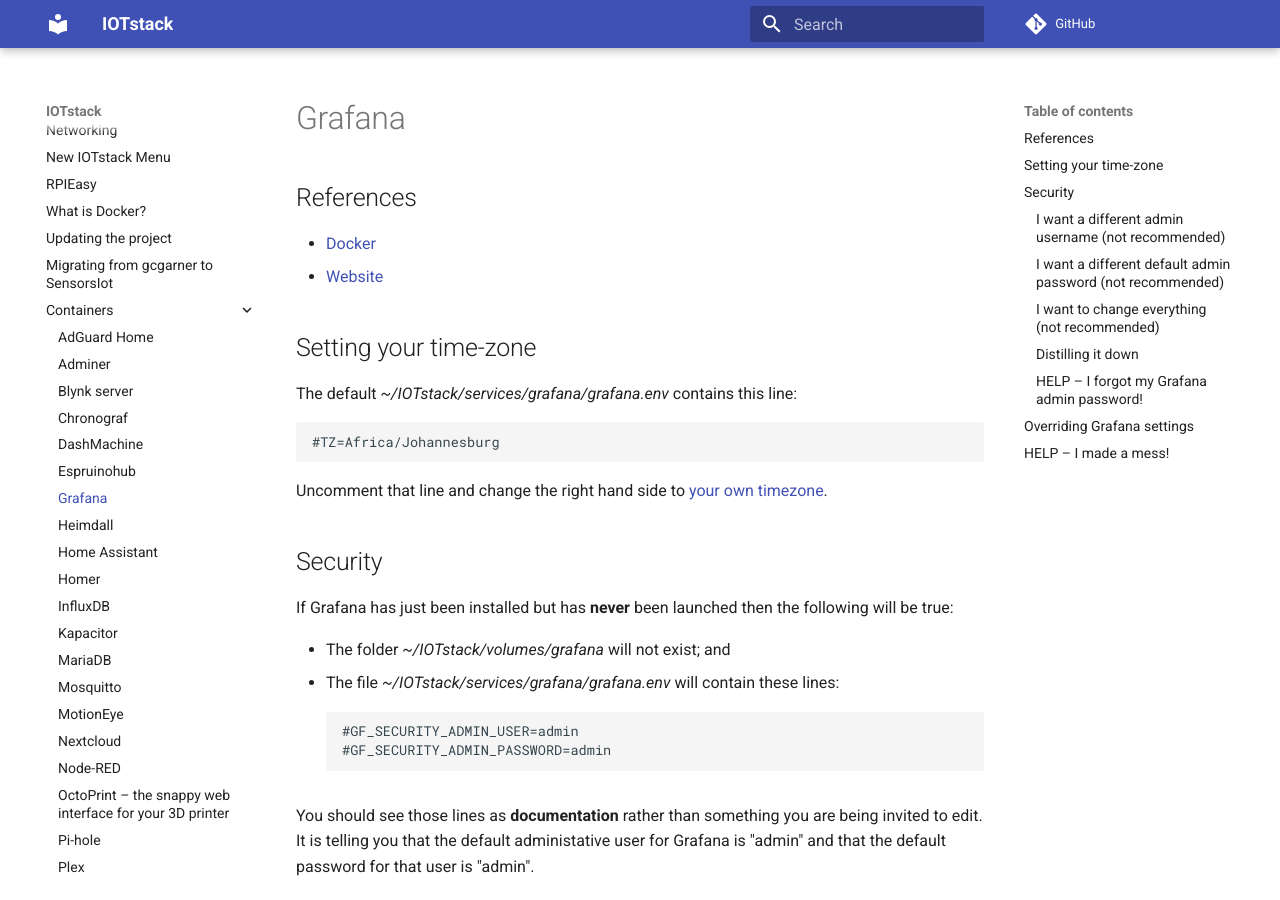
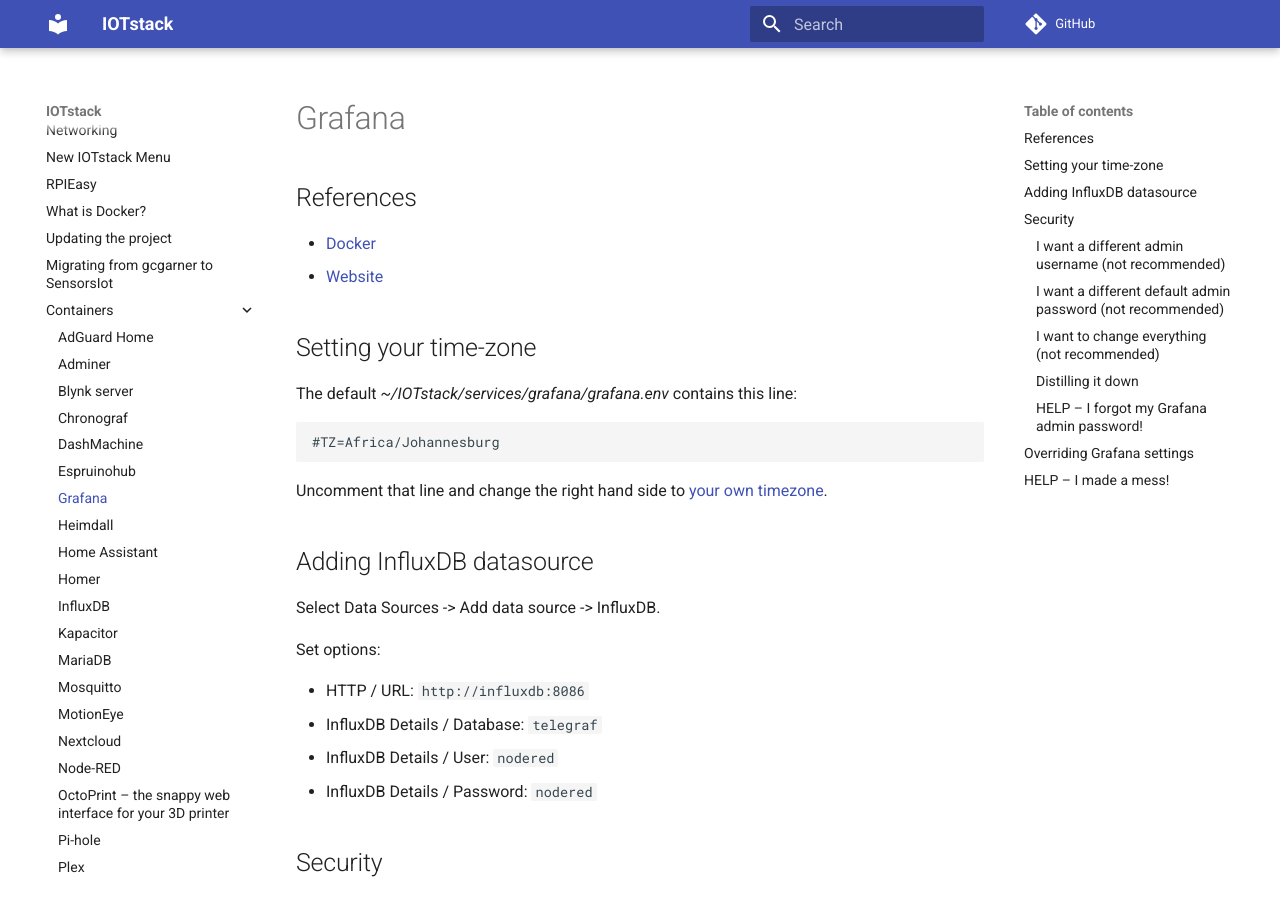
Before and after one commit to gcgarner/IOTstack, an MkDocs documentation site: the page built from docs/Containers/Grafana.md, in a window 1280 px wide and 900 px high. Built offline with MkDocs 1.6.1 and Material for MkDocs 9.7.7, drawn with Linux system fonts in a browser that asks for light colours; comment, search, counter and statistics services are not loaded.

Commit message:
Grafana instructions for adding influxdb datasource
Using localhost in the url doesn't work, so took me a while to figure
out the correct URL.

```diff
--- a/docs/Containers/Grafana.md
+++ b/docs/Containers/Grafana.md
@@ -15,6 +15,16 @@
 
 Uncomment that line and change the right hand side to [your own timezone](https://en.wikipedia.org/wiki/List_of_tz_database_time_zones).
 
+## Adding InfluxDB datasource
+
+Select Data Sources -> Add data source -> InfluxDB.
+
+Set options:
+
+* HTTP / URL: `http://influxdb:8086`
+* InfluxDB Details / Database: `telegraf`
+* InfluxDB Details / User: `nodered`
+* InfluxDB Details / Password: `nodered`
 
 ## Security
 
```
